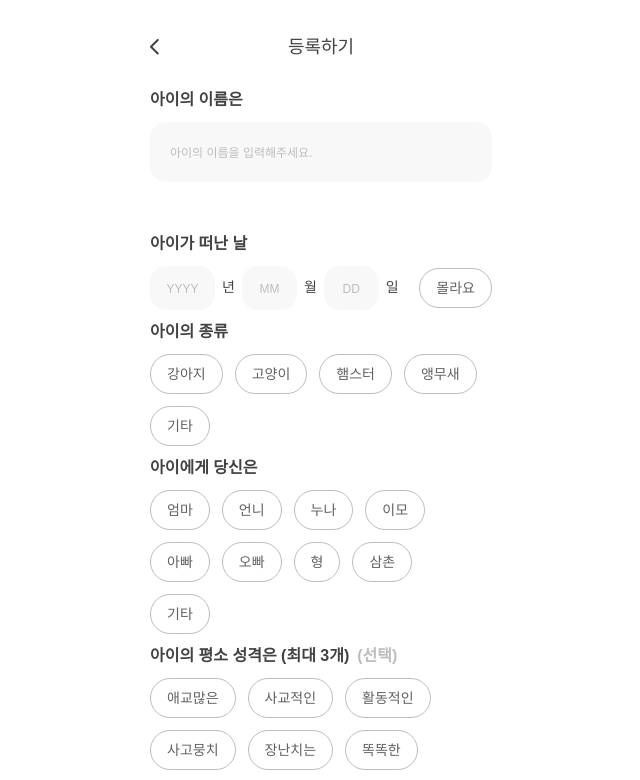
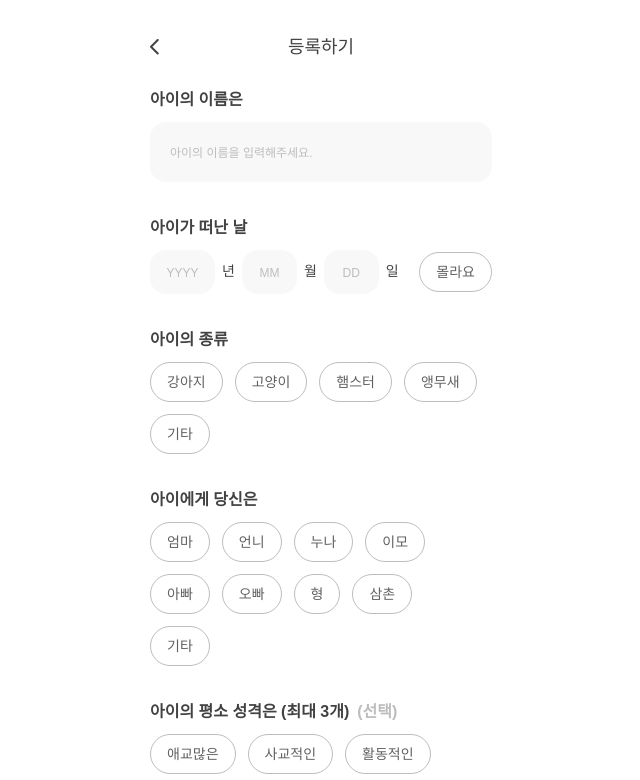
Before and after one commit to rainbow-letter/rainbow-letter-frontend, a React (Create React App) app: page /my-pets/register in a window 1280 px wide. Shown: the top 780 px of the page, without its empty margins (319-959 px from the left). Built offline with nearby package versions, Linux system fonts and the light colour scheme.

Commit message:
style: input alert 수정

```diff
--- a/src/components/InputAlert/index.jsx
+++ b/src/components/InputAlert/index.jsx
@@ -1,9 +1,15 @@
 import React from 'react';
 
-function InputAlert({ message, isVisible }) {
+function InputAlert({ message, isVisible, isFixed }) {
+  if (!isVisible) {
+    return null;
+  }
+
+  const styles = isFixed ? 'h-10' : '';
+
   return (
-    <div className="h-10 p-2.5 text-alarm-red text-caption">
-      {isVisible ? message : ''}
+    <div className={`${styles} px-2.5 pt-2.5 text-alarm-red text-caption`}>
+      {message}
     </div>
   );
 }
--- a/src/components/MyPage/AccountDeactivation.jsx
+++ b/src/components/MyPage/AccountDeactivation.jsx
@@ -29,7 +29,7 @@ function AccountDeactivation() {
   };
 
   return (
-    <div className="flex flex-col gap-[159px] py-5">
+    <div className="flex flex-col gap-[159px] pb-5">
       <section className="p-7 bg-gray-2 rounded-2xl">
         <span className="text-solo-large">
           {ACCOUNT_DEACTIVATION.GUIDELINES_TITLE}
--- a/src/components/MyPage/FAQs.jsx
+++ b/src/components/MyPage/FAQs.jsx
@@ -7,11 +7,11 @@ import { getFaqs } from '../../api/faqs';
 function FAQ({ FAQData }) {
   return (
     <div className="pb-3">
-      <header className="py-2.5 text-solo-large">
+      <header className="p-2.5 text-solo-large">
         <span className=" text-orange-400">{QUESTION_PREFIX}</span>
         <span>{FAQData.question}</span>
       </header>
-      <main className="my-2.5 p-[18px] bg-gray-2 text-body-small text-gray-1 rounded-2xl">
+      <main className="m-2.5 p-[18px] bg-gray-2 text-body-small text-gray-1 rounded-2xl">
         {FAQData.answer}
       </main>
     </div>
--- a/src/components/MyPage/index.jsx
+++ b/src/components/MyPage/index.jsx
@@ -87,9 +87,9 @@ function MyPage() {
   }, []);
 
   return (
-    <section className="py-3">
+    <section className="pb-3">
       <div className="text-heading-3 p-2.5">{PAGE_TITLES.MY_INFO}</div>
-      <div className="flex flex-col mb-14 gap-y-5">
+      <div className="flex flex-col mb-14 gap-y-[22px]">
         <div>
           <div className="text-solo-large p-2.5">{USER_INFO_LABELS.EMAIL}</div>
           <div className="p-2.5 text-solo-medium text-gray-1">
--- a/src/components/Navbar/index.jsx
+++ b/src/components/Navbar/index.jsx
@@ -22,7 +22,7 @@ function Navbar() {
   }
 
   return (
-    <header className="sticky top-0 pt-[38px] pb-2.5 flex justify-between items-center bg-white">
+    <header className="sticky top-0 pt-[38px] pb-2.5 mb-3 flex justify-between items-center bg-white">
       <section className="flex flex-1 justify-start">
         <button type="button" onClick={handleBack}>
           <img src={chevronLeft} alt="left" />
--- a/src/components/PetRegistrationForm/index.jsx
+++ b/src/components/PetRegistrationForm/index.jsx
@@ -10,7 +10,7 @@ import PetImageSection from './PetImageSection';
 
 function PetRegistrationForm() {
   return (
-    <div className="mt-3">
+    <div className="flex flex-col gap-y-6 mt-3">
       <PetNameSection />
       <DateOfDeathSection />
       <PetTypeSection />
```
